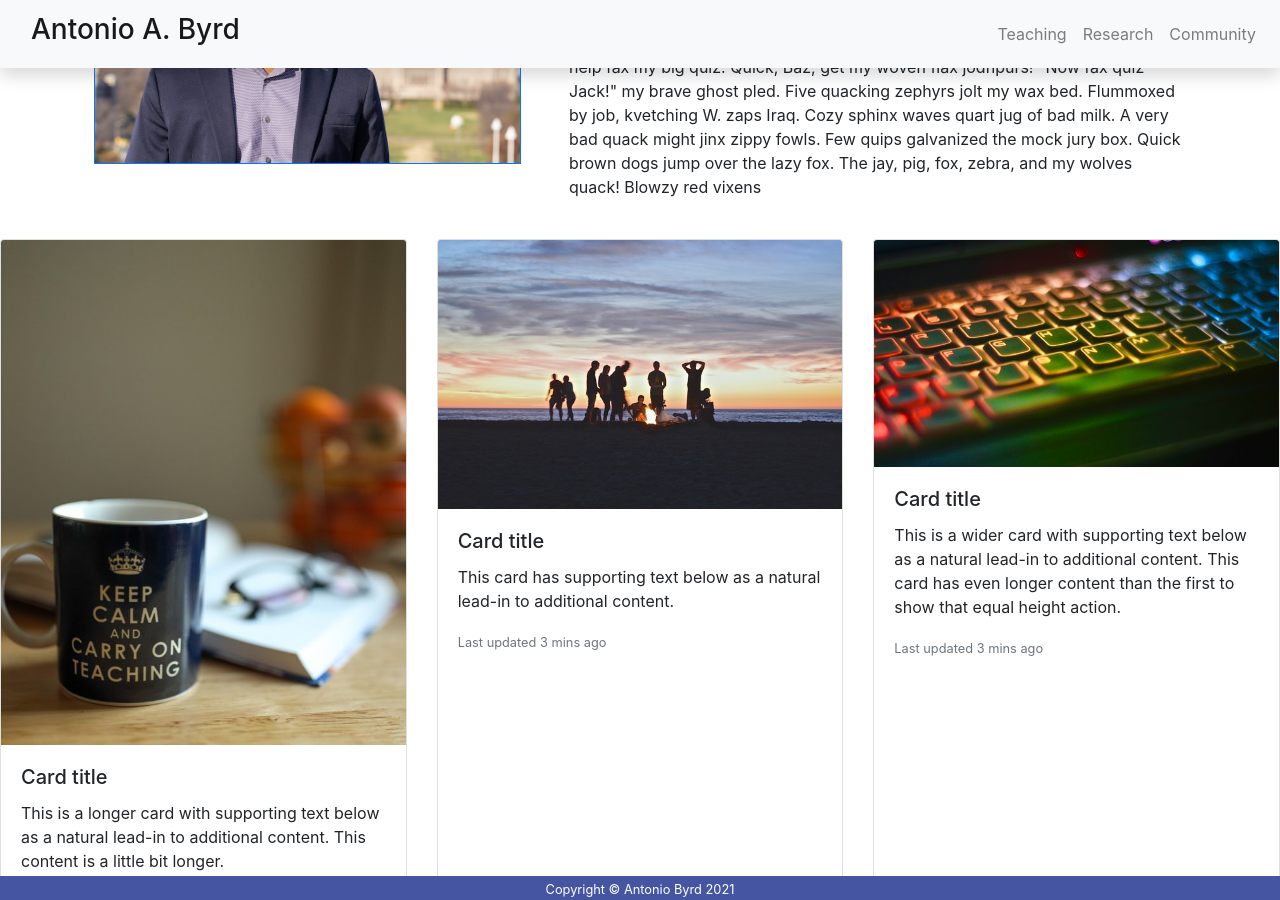
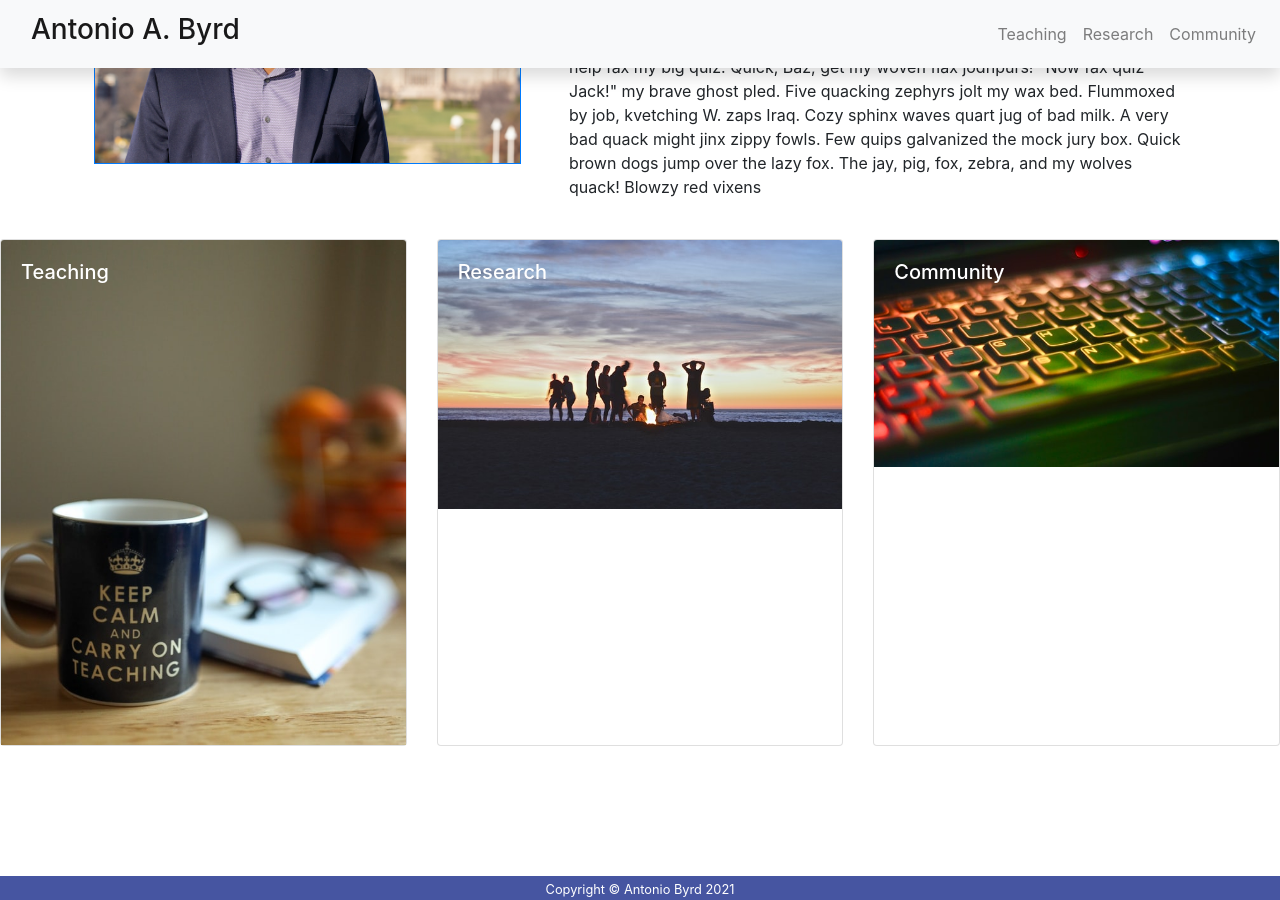
Before and after one commit to abyrd15/abyrd15.github.io, a Jekyll site: the page built from index.markdown, in a window 1280 px wide and 900 px high, scrolled down 1079 px. Built offline with Jekyll 4.4.1, drawn with Linux system fonts in a browser that asks for light colours; nearby versions of some CDN libraries.

Commit message:
Modify cards with image overlay

```diff
--- a/_includes/home/section_cards.html
+++ b/_includes/home/section_cards.html
@@ -1,26 +1,20 @@
-<div class="card-deck">
+<div class="card-deck text-white">
     <div class="card">
       <img class="card-img-top" src="assets/css/images/seema_teaching.jpg" alt="Card image cap">
-      <div class="card-body">
-        <h5 class="card-title">Card title</h5>
-        <p class="card-text">This is a longer card with supporting text below as a natural lead-in to additional content. This content is a little bit longer.</p>
-        <p class="card-text"><small class="text-muted">Last updated 3 mins ago</small></p>
+      <div class="card-body card-img-overlay">
+        <h5 class="card-title">Teaching</h5>
       </div>
     </div>
     <div class="card">
       <img class="card-img-top" src="assets/css/images/kimson_community.jpg" alt="Card image cap">
-      <div class="card-body">
-        <h5 class="card-title">Card title</h5>
-        <p class="card-text">This card has supporting text below as a natural lead-in to additional content.</p>
-        <p class="card-text"><small class="text-muted">Last updated 3 mins ago</small></p>
+      <div class="card-body card-img-overlay">
+        <h5 class="card-title">Research</h5>
       </div>
     </div>
     <div class="card">
       <img class="card-img-top" src="assets/css/images/jay_research.jpg" alt="Card image cap">
-      <div class="card-body">
-        <h5 class="card-title">Card title</h5>
-        <p class="card-text">This is a wider card with supporting text below as a natural lead-in to additional content. This card has even longer content than the first to show that equal height action.</p>
-        <p class="card-text"><small class="text-muted">Last updated 3 mins ago</small></p>
+      <div class="card-body card-img-overlay">
+        <h5 class="card-title">Community</h5>
       </div>
     </div>
   </div>
```
